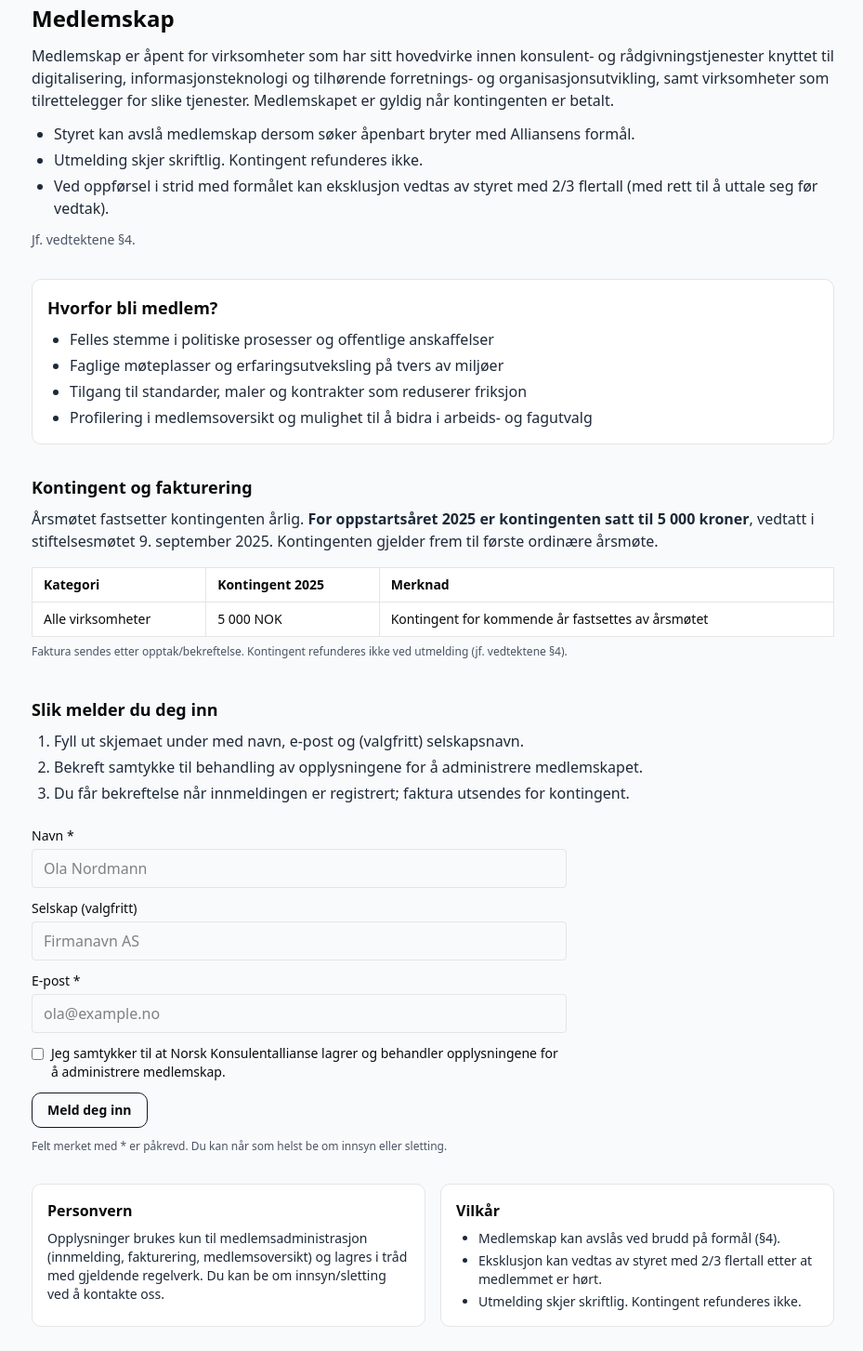
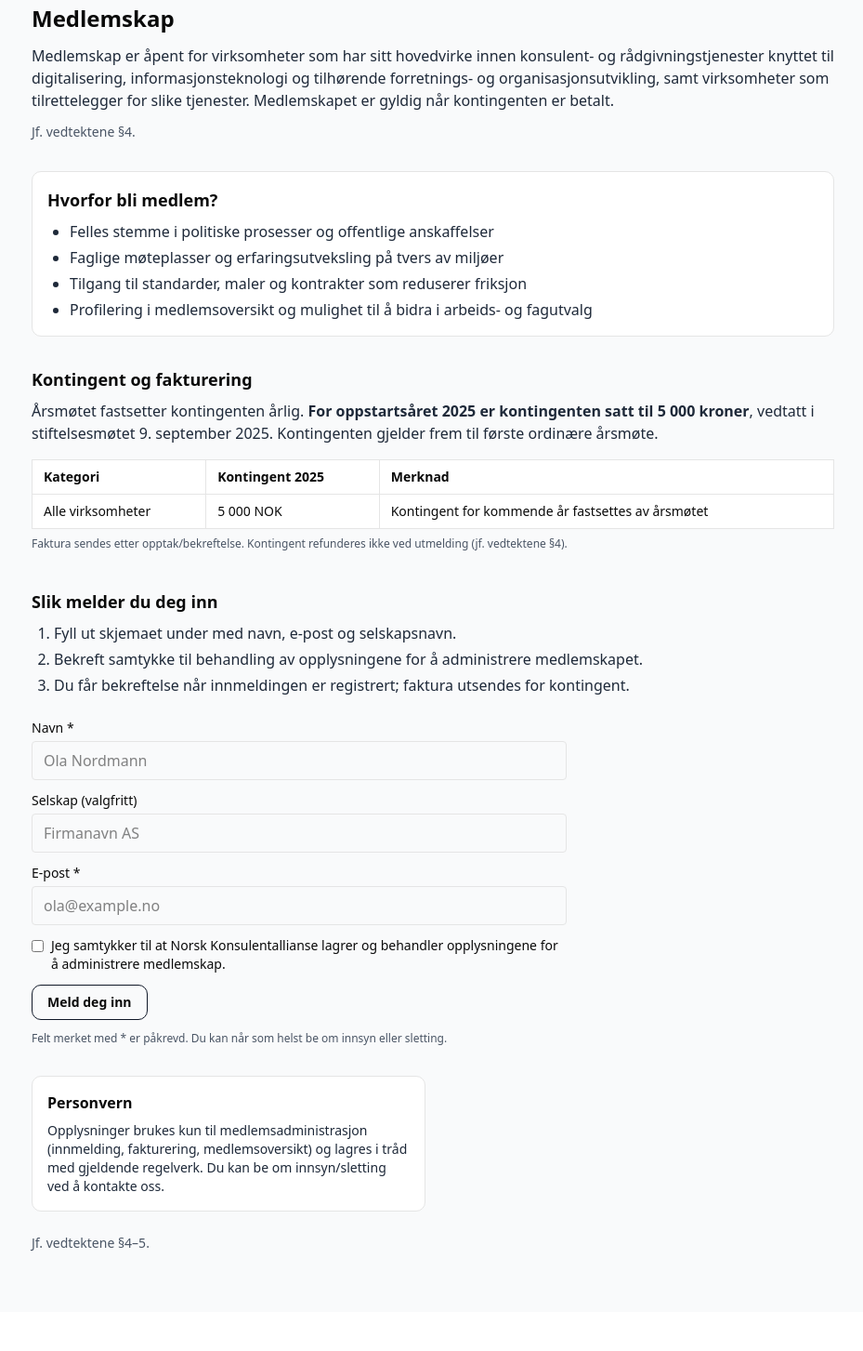
Before and after one commit to Norsk-Konsulentallianse/nka-site, a Next.js app: page / in a window 1280 px wide. Shown: the part 940-2393 px from the top of the page at 93% size, without its empty margins (174-1103 px from the left). Built offline with nearby package versions, Linux system fonts and the light colour scheme; no server answers.

Commit message:
Remove membership conditions from page
Removed membership conditions and related details.

```diff
--- a/src/app/page.tsx
+++ b/src/app/page.tsx
@@ -72,11 +72,6 @@
         forretnings- og organisasjonsutvikling, samt virksomheter som tilrettelegger for slike
         tjenester. Medlemskapet er gyldig når kontingenten er betalt.
       </p>
-      <ul className="list-disc pl-6 space-y-1">
-        <li>Styret kan avslå medlemskap dersom søker åpenbart bryter med Alliansens formål.</li>
-        <li>Utmelding skjer skriftlig. Kontingent refunderes ikke.</li>
-        <li>Ved oppførsel i strid med formålet kan eksklusjon vedtas av styret med 2/3 flertall (med rett til å uttale seg før vedtak).</li>
-      </ul>
       <p className="text-sm text-gray-600">Jf. vedtektene §4.</p>
     </div>
 
@@ -126,7 +121,7 @@
     <div className="mt-10">
       <h3 className="text-lg font-semibold">Slik melder du deg inn</h3>
       <ol className="mt-2 list-decimal pl-6 space-y-1 text-gray-800">
-        <li>Fyll ut skjemaet under med navn, e-post og (valgfritt) selskapsnavn.</li>
+        <li>Fyll ut skjemaet under med navn, e-post og selskapsnavn.</li>
         <li>Bekreft samtykke til behandling av opplysningene for å administrere medlemskapet.</li>
         <li>Du får bekreftelse når innmeldingen er registrert; faktura utsendes for kontingent.</li>
       </ol>
@@ -143,14 +138,6 @@
           Opplysninger brukes kun til medlemsadministrasjon (innmelding, fakturering, medlemsoversikt) og lagres i
           tråd med gjeldende regelverk. Du kan be om innsyn/sletting ved å kontakte oss.
         </p>
-      </div>
-      <div className="rounded-lg border bg-white p-4">
-        <h4 className="font-semibold">Vilkår</h4>
-        <ul className="mt-2 list-disc pl-6 text-sm text-gray-800 space-y-1">
-          <li>Medlemskap kan avslås ved brudd på formål (§4).</li>
-          <li>Eksklusjon kan vedtas av styret med 2/3 flertall etter at medlemmet er hørt.</li>
-          <li>Utmelding skjer skriftlig. Kontingent refunderes ikke.</li>
-        </ul>
       </div>
     </div>
 
```
